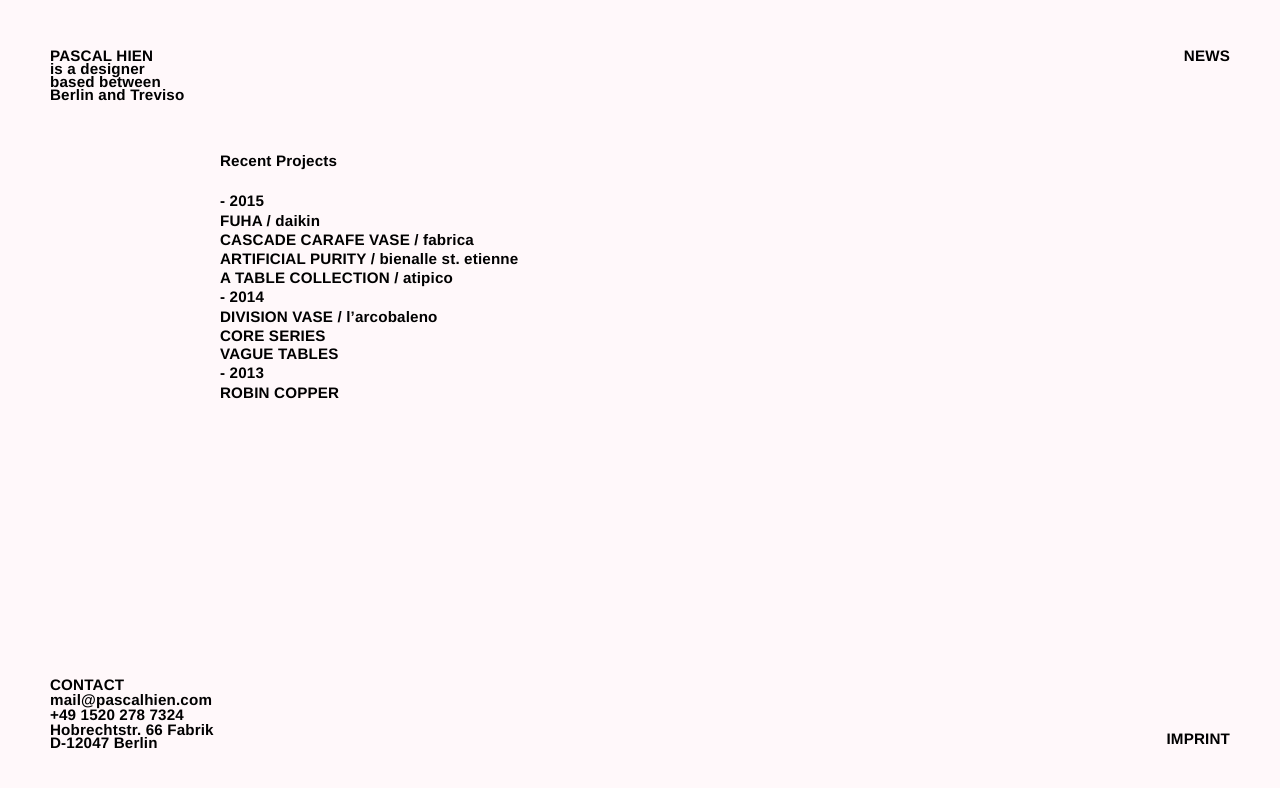
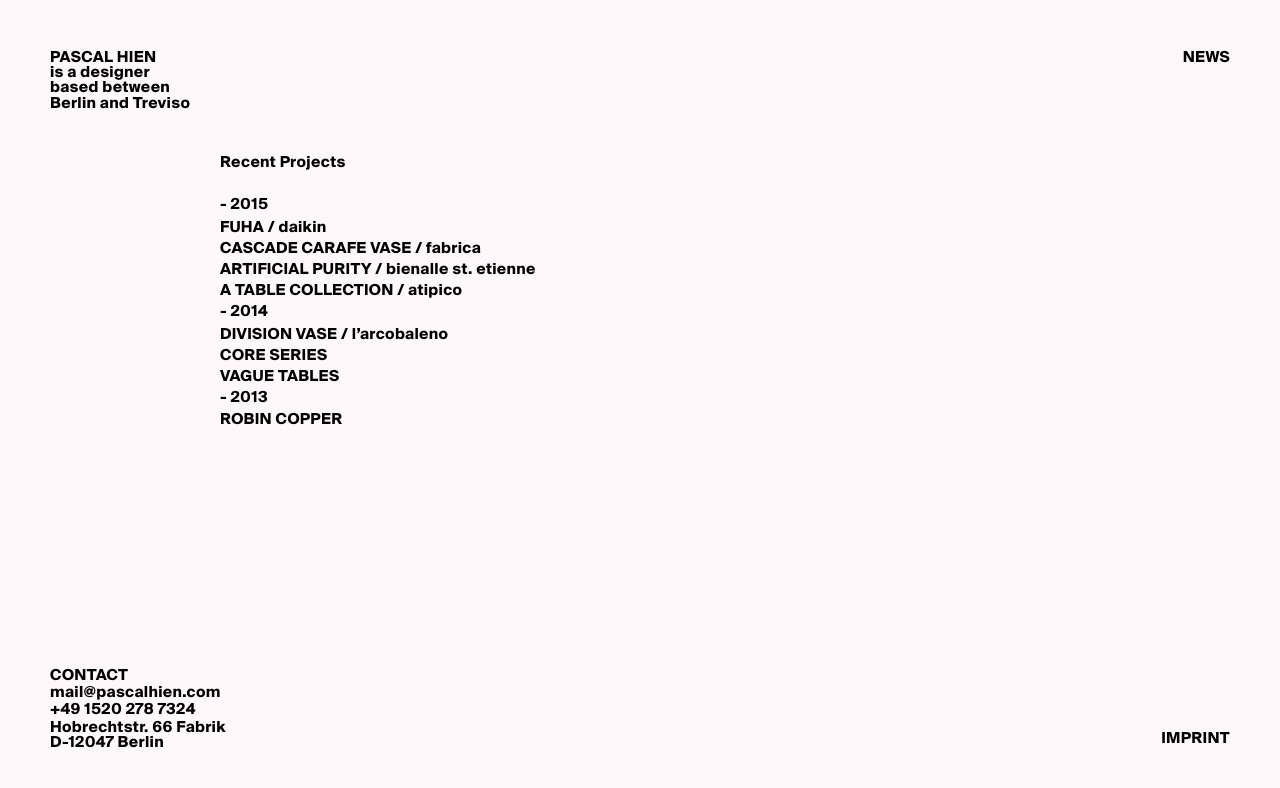
Before and after one commit to Rascal-Pascal/rascal-pascal.github.io, a plain HTML site: page index.html in a window 1280 px wide. Drawn offline with Linux system fonts and the light colour scheme; a script that the page names is missing.

Commit message:
Font fix

```diff
--- a/scss/style.css
+++ b/scss/style.css
@@ -33,7 +33,16 @@ ul, dd {
   -o-padding-start: 0;
   padding-start: 0;
   list-style-type: none; }
+@font-face {
+font-family: Suisse;
+src: url('../css/fonts/suisse.otf') format("opentype");
+}
 
+@font-face {
+font-family: Suisse;
+font-weight: bold;
+src: url('../css/fonts/suisse.otf') format("opentype");
+}
 button {
   border: none;
   background: none; }
@@ -49,20 +58,20 @@ button:focus {
   outline: none; }
 
 body {
-  font-family: "Suisse BP Int'l",helvetica, arial, sans-serif;
+  font-family: Suisse,helvetica, arial, sans-serif;
   font-weight: 700;
   font-size: 23px;
   line-height: 22px;
-  letter-spacing: 0.01em;
+  letter-spacing: 0.02em;
   background: #fff8fa; }
   @media screen and (max-width: 1280px) {
     body {
       font-size: 95%;
-      line-height: 85%; } }
+      line-height: 100%; } }
   @media screen and (max-width: 1024px) {
     body {
       font-size: 100%;
-      line-height: 90%; } }
+      line-height: 100%; } }
 
 dt, a {
   margin-top: 2px; }
```
Also changed, not shown: css/fonts/suisse.otf (added).
